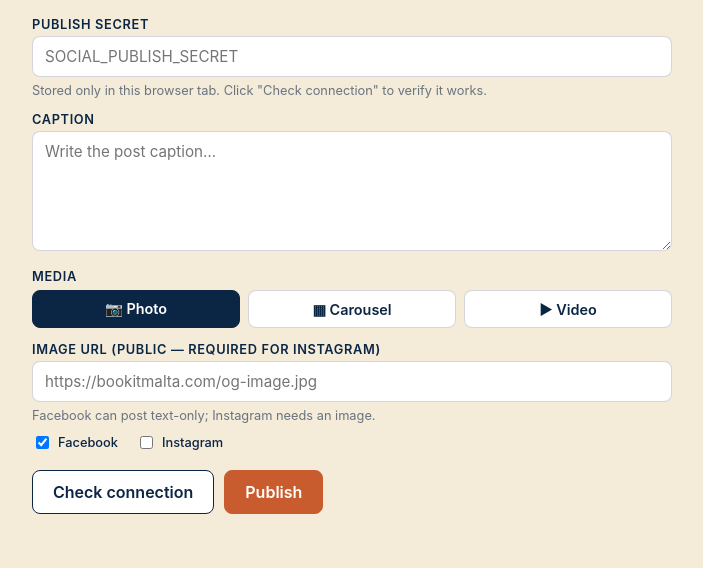
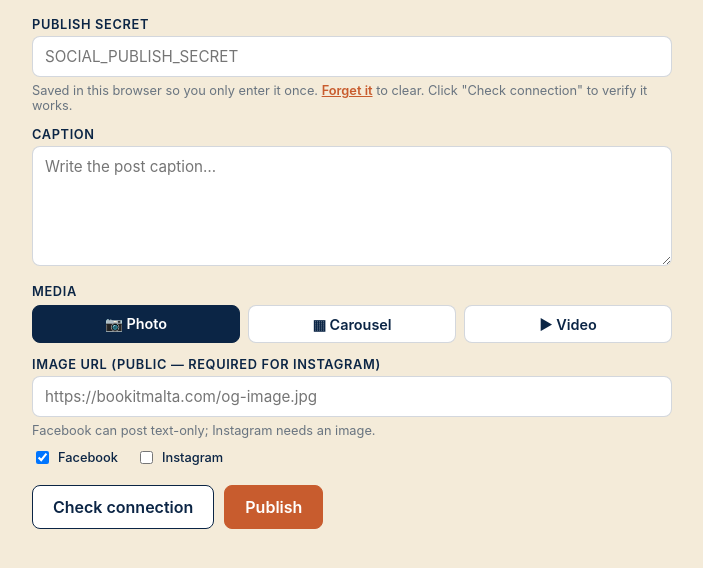
Before and after one commit to evolutionMR/bookitmalta, a website: page social-publish.html in a window 1280 px wide. Shown: the part 90-658 px from the top of the page, without its empty margins (288-991 px from the left). Drawn offline with Linux system fonts and the light colour scheme.

Commit message:
Social publisher: persist publish secret in localStorage
sessionStorage was per-tab and wiped on tab close, so every daily draft
link forced a re-paste of SOCIAL_PUBLISH_SECRET. Switch to localStorage
(per-origin, survives new tabs and restarts), migrate any old value, and
add a 'Forget it' link. The secret still never travels in a URL.

```diff
--- a/social-publish.html
+++ b/social-publish.html
@@ -41,7 +41,7 @@
 
   <label for="secret">Publish secret</label>
   <input id="secret" type="password" placeholder="SOCIAL_PUBLISH_SECRET" autocomplete="off" />
-  <div class="note">Stored only in this browser tab. Click "Check connection" to verify it works.</div>
+  <div class="note">Saved in this browser so you only enter it once. <a href="#" id="forget-secret" style="color:var(--terracotta);font-weight:600;">Forget it</a> to clear. Click "Check connection" to verify it works.</div>
 
   <label for="message">Caption</label>
   <textarea id="message" placeholder="Write the post caption…"></textarea>
@@ -88,9 +88,22 @@
   var $ = function (id) { return document.getElementById(id); };
   var mode = 'photo';
 
-  try { $('secret').value = sessionStorage.getItem('bim_pub_secret') || ''; } catch (e) {}
+  // Persist the secret in localStorage (survives tab close + new tabs on this
+  // origin) so a fresh daily draft link doesn't force a re-paste. Migrate any
+  // value left in the old per-tab sessionStorage. Still NEVER travels in a URL.
+  try {
+    var saved = localStorage.getItem('bim_pub_secret') || sessionStorage.getItem('bim_pub_secret') || '';
+    $('secret').value = saved;
+    if (saved) { try { localStorage.setItem('bim_pub_secret', saved); sessionStorage.removeItem('bim_pub_secret'); } catch (e) {} }
+  } catch (e) {}
   $('secret').addEventListener('input', function () {
-    try { sessionStorage.setItem('bim_pub_secret', $('secret').value); } catch (e) {}
+    try { localStorage.setItem('bim_pub_secret', $('secret').value); } catch (e) {}
+  });
+  $('forget-secret').addEventListener('click', function (e) {
+    e.preventDefault();
+    try { localStorage.removeItem('bim_pub_secret'); sessionStorage.removeItem('bim_pub_secret'); } catch (e2) {}
+    $('secret').value = '';
+    $('secret').focus();
   });
 
   function setMode(m) {
```
